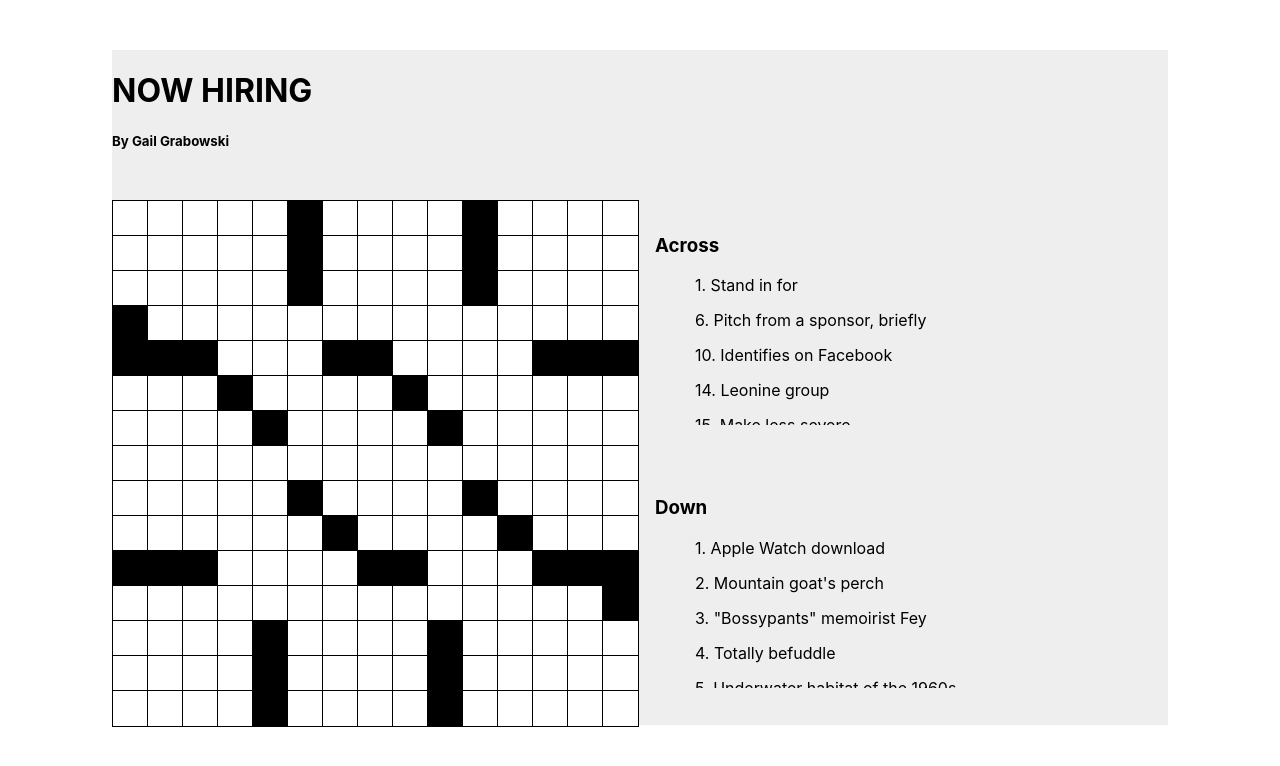
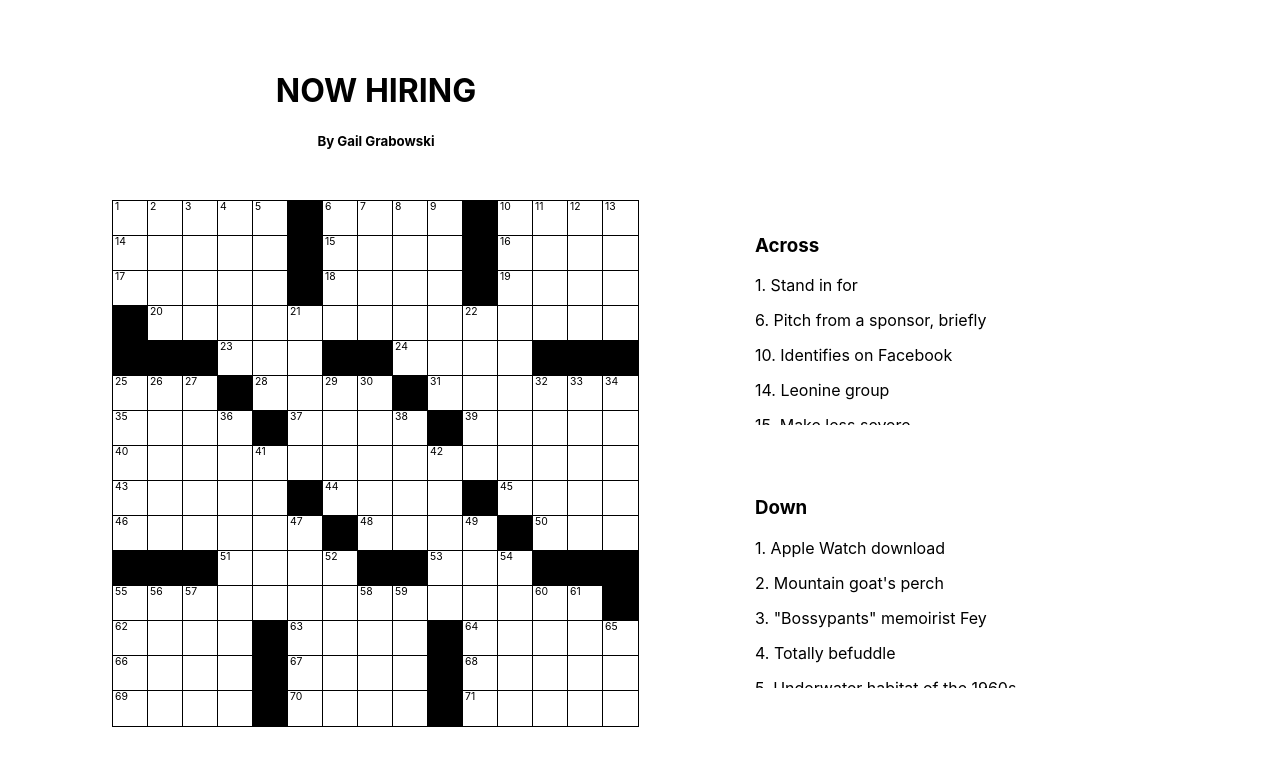
Before and after one commit to spellingace91/crossword, a React (Create React App) app: page / in a window 1280 px wide. Shown: the top 766 px of the page. Built offline with nearby package versions, Linux system fonts and the light colour scheme.

Commit message:
Number squares and recognize solved puzzle
Add proper crossword numbering to grid.

Add handlers to navigate between squares after input (across only).

Check if all squares are correct and set puzzle state to solved if so.

```diff
--- a/package.json
+++ b/package.json
@@ -6,7 +6,7 @@
     "dot-env": "^0.0.1",
     "react": "^16.6.3",
     "react-dom": "^16.6.3",
-    "react-scripts": "2.1.1",
+    "react-scripts": "2.1.3",
     "sanitize.css": "^8.0.0"
   },
   "scripts": {
--- a/public/index.html
+++ b/public/index.html
@@ -6,7 +6,7 @@
     <meta name="viewport" content="width=device-width, initial-scale=1, shrink-to-fit=no">
     <meta name="theme-color" content="#000000">
     <link rel="manifest" href="%PUBLIC_URL%/manifest.json">
-    <title>React App</title>
+    <title>Crossword Puzzle</title>
   </head>
   <body>
     <noscript>
--- a/src/App.module.css
+++ b/src/App.module.css
@@ -2,7 +2,6 @@
   display: grid;
   width: 66em;
   margin: 50px auto;
-  background-color: #eee;
   grid-template-rows: 150px 1fr 1fr;
   grid-template-columns: 1fr 1fr;
 }
@@ -10,4 +9,5 @@
 .PuzzleInfo {
   grid-column: 1 / 2;
   grid-row: 1 / 2;
+  text-align: center;
 }
--- a/src/components/ClueList/ClueList.module.css
+++ b/src/components/ClueList/ClueList.module.css
@@ -1,11 +1,13 @@
 .ClueList {
   margin: 15px;
+  padding-left: 100px;
 }
 
 .ClueList ul {
   list-style: none;
   height: 150px;
   overflow: auto;
+  padding-inline-start: 0;
 }
 
 .ClueList li {
--- a/src/components/Square/Square.js
+++ b/src/components/Square/Square.js
@@ -5,20 +5,26 @@ import classes from './Square.module.css';
 const square = (props) => {
   const squareClasses = [classes.Square];
 
-  console.log(props);
-
   if (props.blank) {
     squareClasses.push(classes.Filled);
   }
 
   return (
+    <div className={squareClasses.join(' ')}>
+      <span>{props.numbering}</span>
       <input
         type="text"
         minLength="1"
         maxLength="1"
         tabIndex={props.tabindex}
         pattern="[a-zA-Z]+"
-      className={squareClasses.join(' ')}></input>
+        onFocus={(event) => props.onFocus(event, props.index)}
+        onKeyDown={(event) => props.onKeyDown(event, props.index)}
+        onChange = {(event) => props.onChange(event, props.index)}
+        index={props.index}
+        >
+      </input>
+    </div>
   )
 }
 
--- a/src/components/Square/Square.module.css
+++ b/src/components/Square/Square.module.css
@@ -1,22 +1,30 @@
-.Square {
+.Square input {
   height: 35px;
   width: 35px;
   padding: 0;
   border: 1px solid black;
   display: inline-block;
   font-family: 'Basier Circle',Helvetica,Arial,sans-serif;
-  font-size: 1.5rem;
+  font-size: 1.3rem;
   text-align: center;
   text-transform: uppercase;
   font-weight: bold;
   outline: none;
   background-color: #fff;
+  color: transparent;
+  text-shadow: 0 0 0 black;
 }
 
-.Square:not(.Filled):focus {
-  background-color: #a3cbfa
+.Square:not(.Filled) input:focus {
+  background-color: #a3cbfa;
 }
 
-.Filled {
+.Filled input {
   background-color: #000;
 }
+
+.Square span {
+  position: absolute;
+  font-size: 0.65rem;
+  padding-left: 3px
+}
--- a/src/containers/CrosswordGrid/CrosswordGrid.js
+++ b/src/containers/CrosswordGrid/CrosswordGrid.js
@@ -5,16 +5,73 @@ import classes from './CrosswordGrid.module.css';
 class CrosswordGrid extends Component {
   state = {
     solution: this.props.solution,
-    isCompleted: false
+    isCompleted: false,
   }
 
-  render() {
+  crosswordGrid = this.populateCrosswordGrid()
+
+  populateCrosswordGrid() {
     let grid = [];
+    let numbering = 1;
     let solution = this.props.solution;
     for (let key in solution) {
       grid.push(solution[key].split(''));
     }
 
+    for (let i = 0; i < grid.length; i++) {
+      let row = grid[i];
+      for (let j = 0; j < row.length; j++) {
+        grid[i][j] = {
+          letter: grid[i][j] !== ' ' ? grid[i][j] : null,
+          row: i,
+          column: j,
+          correct: grid[i][j] === ' ' ? true : false
+        }
+
+        // squares that border the grid or blank top or left are numbered
+        if (grid[i][j].letter &&
+              (i === 0 ||
+                j === 0 ||
+                !grid[i - 1][j].letter ||
+                !grid[i][j - 1].letter)) {
+          grid[i][j].number = numbering;
+          numbering++;
+        }
+      }
+    }
+
+    console.log(grid.flat().some((square) => !square.correct));
+    return grid;
+  }
+
+  onFocusHandler = (event, index) => {
+  }
+
+  onKeyDownHandler = (event, index) => {
+  }
+
+  onChangeHandler = (event, index) => {
+    let [row, column] = index.split(',');
+    if (this.crosswordGrid[row][column].letter === event.target.value.toUpperCase()) {
+      this.crosswordGrid[row][column].correct = true;
+    }
+
+    // determine if the puzzle has been solved
+    if (this.crosswordGrid.flat().every((square) => square.correct)) {
+      this.setState({isCompleted: true});
+      alert('You finished the puzzle!');
+    }
+
+    const flatGrid = this.crosswordGrid.flat();
+    const nextSquareGrid = flatGrid.slice((+row) * Math.sqrt(flatGrid.length) + (+column) + 1);
+    const nextSquare = nextSquareGrid.find((square) => square.letter);
+
+    if (nextSquare) {
+      document.querySelector(`input[index="${nextSquare.row},${nextSquare.column}"]`).focus();
+    }
+  }
+
+  render() {
     return (
       <div className={classes.CrosswordGrid} style={
         {
@@ -22,13 +79,22 @@ class CrosswordGrid extends Component {
           gridTemplateColumns: `repeat(${this.props.height}, 35px)`
         }
       }>
-        {grid.map((square, rowIndex) => {
-          return square.map((letter, index) => {
+        {this.crosswordGrid.map((squares) => {
+          return squares.map((square) => {
+            let letter = square.letter;
+            let row = square.row;
+            let column = square.column;
             return <Square
-                      answer={letter !== ' ' ? letter : null}
-                      blank={letter === ' '}
-                      tabindex={letter === ' ' ? '-1' : '1'}
-                      key={'' + rowIndex + index} />
+                      answer={letter}
+                      blank={!letter}
+                      tabindex={!letter ? '-1' : '1'}
+                      numbering={square.number}
+                      onFocus={this.onFocusHandler}
+                      onKeyDown={this.onKeyDownHandler}
+                      onChange={this.onChangeHandler}
+                      index={`${row},${column}`}
+                      key={`${row},${column}`}
+                    />
           });
         })}
       </div>
```
Also changed, not shown: 2 other files (tests, documents, lock files or other folders). Lines whose indentation alone changed are shown as unchanged.
